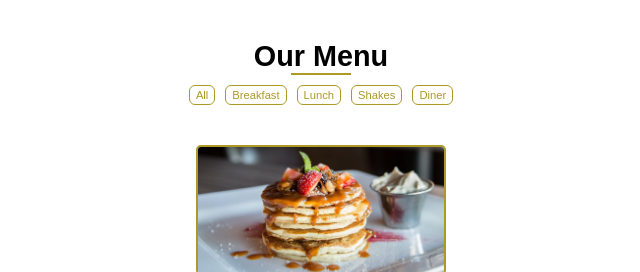
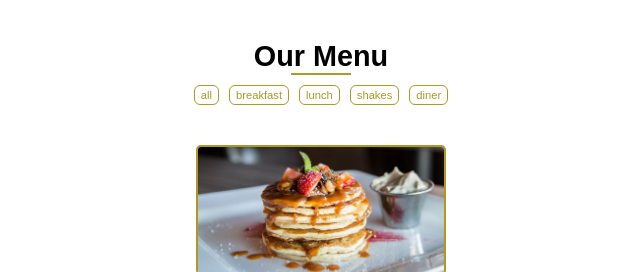
Before and after one commit to BartekPawlik/MenuPage, a plain HTML site: page index.html in a window 1280 px wide. Shown: the top 272 px of the page, 319-959 px from the left. Drawn offline with Linux system fonts and the light colour scheme.

Commit message:
dodanie funkcji filtrowania buttonsów, wrzucenie buttonsów do jsi uporzadkowanie kodu

```diff
--- a/app.js
+++ b/app.js
@@ -78,7 +78,7 @@ const menu = [
       {
         id: 8,
         title: "American Classic",
-        category: "dinner",
+        category: "diner",
         price: 12.99,
         img: " ./img/item-8.jpeg",
         desc: `on it tumblr kickstarter thundercats migas everyday carr
@@ -117,11 +117,18 @@ const menu = [
 ];
 
 const sectionCenter = document.querySelector(".section-center")
+const btnContainer = document.querySelector(".btn-container")
 
+// Load Items
 window.addEventListener("DOMContentLoaded", function(){
+    // filter items
+displayMenuItems(menu)
+displayMenuButtons()
 
-displayMenuItems(menu)
+
+
 })
+
 
 
 function displayMenuItems(menuItems){
@@ -144,3 +151,39 @@ function displayMenuItems(menuItems){
     displayMenu = displayMenu.join("")
     sectionCenter.innerHTML = displayMenu
 }
+
+function displayMenuButtons() {
+  const categories = menu.reduce(
+    function (values ,item) {
+      if (!values.includes(item.category)) {
+        values.push(item.category)
+      }
+      return values
+    },
+    ["all"]
+  );
+  const categoryBtns = categories.map(function(category){
+    return `<button class="filter-btn" type="button"
+    data-id=${category}>
+    ${category}</button>`
+  }).join("");
+  btnContainer.innerHTML = categoryBtns;
+  const filterBtns = document.querySelectorAll('.filter-btn')
+  filterBtns.forEach(function(btn){
+    btn.addEventListener("click", function(e){
+    const category = e.currentTarget.dataset.id
+    const menuCategory = menu.filter(function(menuItem){
+      // console.log(menuItem.category)
+      if(menuItem.category === category) {
+        return menuItem;
+      }
+      })
+      if(category === 'all'){
+        displayMenuItems(menu)
+      } else {
+        displayMenuItems(menuCategory);
+      }
+
+    })
+    })
+}
--- a/index.html
+++ b/index.html
@@ -13,18 +13,18 @@
         <h1>Our Menu</h1>
         <div class="underlayer"></div>
         <div class="btn-container">
-            <button class="filter-btn" type="button" data-id="all">All</button>
+            <!-- <button class="filter-btn" type="button" data-id="all">All</button>
             <button class="filter-btn" type="button" data-id="breakfast">Breakfast</button>
             <button class="filter-btn" type="button" data-id="lunch">Lunch</button>
             <button class="filter-btn" type="button" data-id="shakes">Shakes</button>
-            <button class="filter-btn" type="button" data-id="diner">Diner</button>
+            <button class="filter-btn" type="button" data-id="diner">Diner</button> -->
         </div>
     </div>
 
 </section>
 <!-- Menu items -->
 <div class="section-center">
-    <article class="item">
+    <!-- <article class="item">
         <img src="img/item-1.jpeg" alt="">
         <div class="item-info">
             <header>
@@ -34,7 +34,7 @@
             <p class="item-text">I'm baby woke mlkshk wolf bitters live-edge blue bottle,
                 hammock freegan copper mug whatever cold-pressed</p>
         </div>
-    </article>
+    </article> -->
 </div>
 
 
```
Also changed, not shown: Instction.txt.
